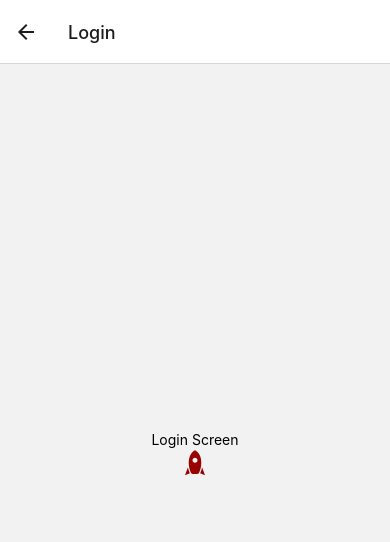
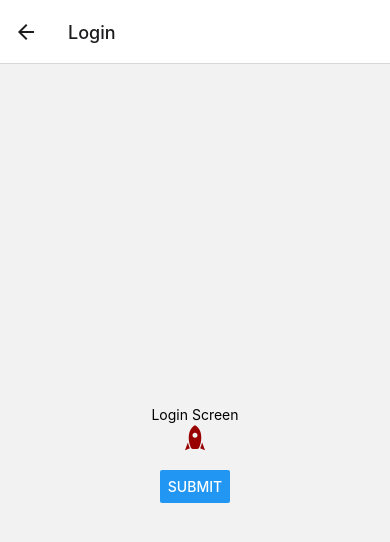
Before and after one commit to leophamgit/react-native-jetdevs, a React Native app: screen /Login in a window 390 px wide. Shown: the top 542 px of the page. Built offline with nearby package versions, Linux system fonts and the light colour scheme.

Commit message:
feat: setup react-hook-form

```diff
--- /dev/null
+++ b/components/FormInput/index.tsx
@@ -0,0 +1,18 @@
+import { useFormContext, Controller } from "react-hook-form";
+import { TextInput } from "react-native";
+
+function FormInput() {
+  const { control } = useFormContext();
+
+  return (
+    <Controller
+      name="test"
+      control={control}
+      render={({ field: { onChange, onBlur, value } }) => (
+        <TextInput onBlur={onBlur} onChangeText={onChange} value={value} />
+      )}
+    />
+  );
+}
+
+export default FormInput;
--- /dev/null
+++ b/components/screens/Login/LoginForm/index.tsx
@@ -0,0 +1,26 @@
+import { useForm, UseFormReturn, FormProvider } from "react-hook-form";
+import { Button, View } from "react-native";
+import FormInput from "../../../FormInput";
+
+interface ILoginFormValues {
+  email: string;
+  password: string;
+}
+
+function LoginForm() {
+  const methods: UseFormReturn<ILoginFormValues> = useForm<ILoginFormValues>();
+  const { handleSubmit } = methods;
+
+  function onSubmit(formData: ILoginFormValues): void {
+    console.log({ formData });
+  }
+
+  return (
+    <FormProvider {...methods}>
+      <FormInput />
+      <Button title="Submit" onPress={handleSubmit(onSubmit)} />
+    </FormProvider>
+  );
+}
+
+export default LoginForm;
--- a/screens/LoginScreen.tsx
+++ b/screens/LoginScreen.tsx
@@ -1,12 +1,15 @@
 import * as React from "react";
 import { View, Text } from "react-native";
 import Icon from "react-native-vector-icons/MaterialCommunityIcons";
+import LoginForm from "../components/screens/Login/LoginForm";
 
 function LoginScreen() {
   return (
     <View style={{ flex: 1, alignItems: "center", justifyContent: "center" }}>
       <Text>Login Screen</Text>
       <Icon name="rocket" size={30} color="#900" />
+
+      <LoginForm />
     </View>
   );
 }
```
